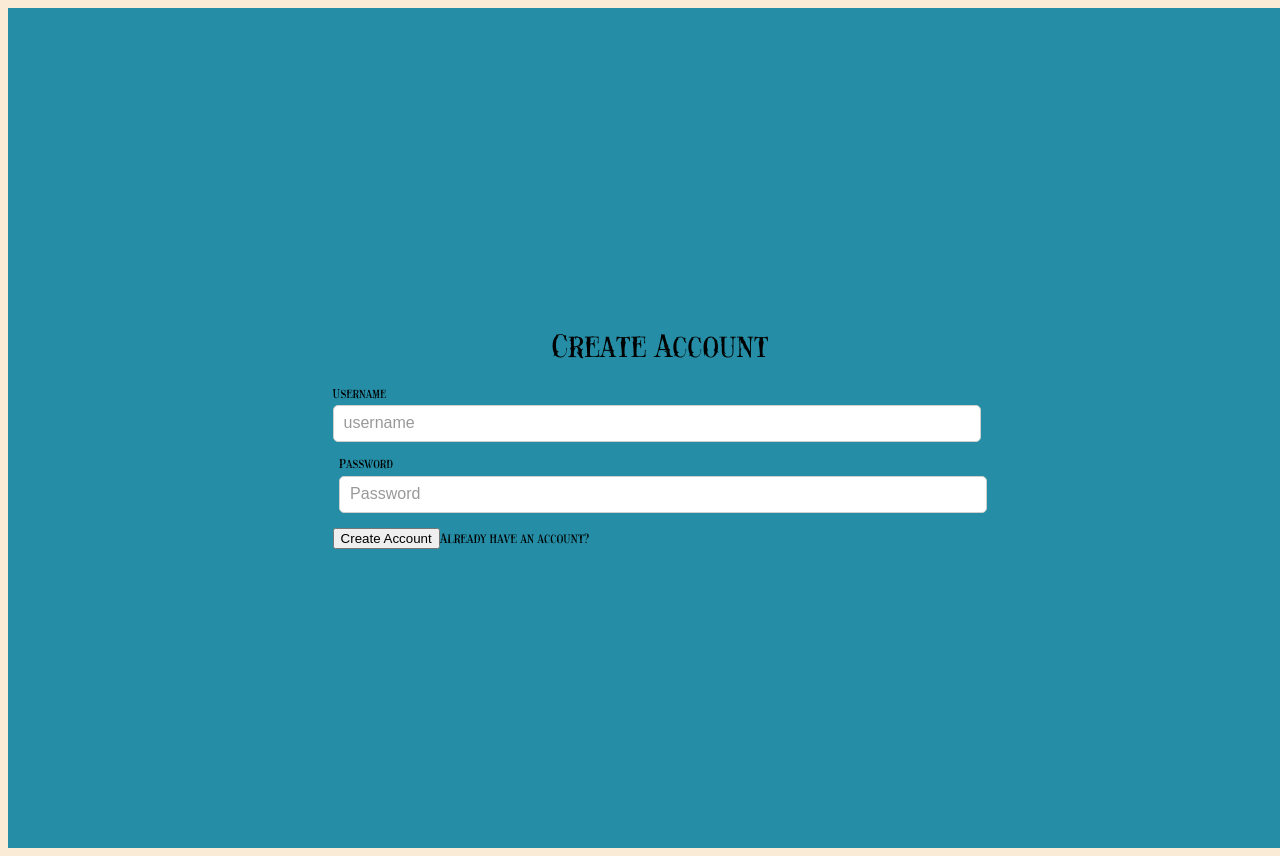
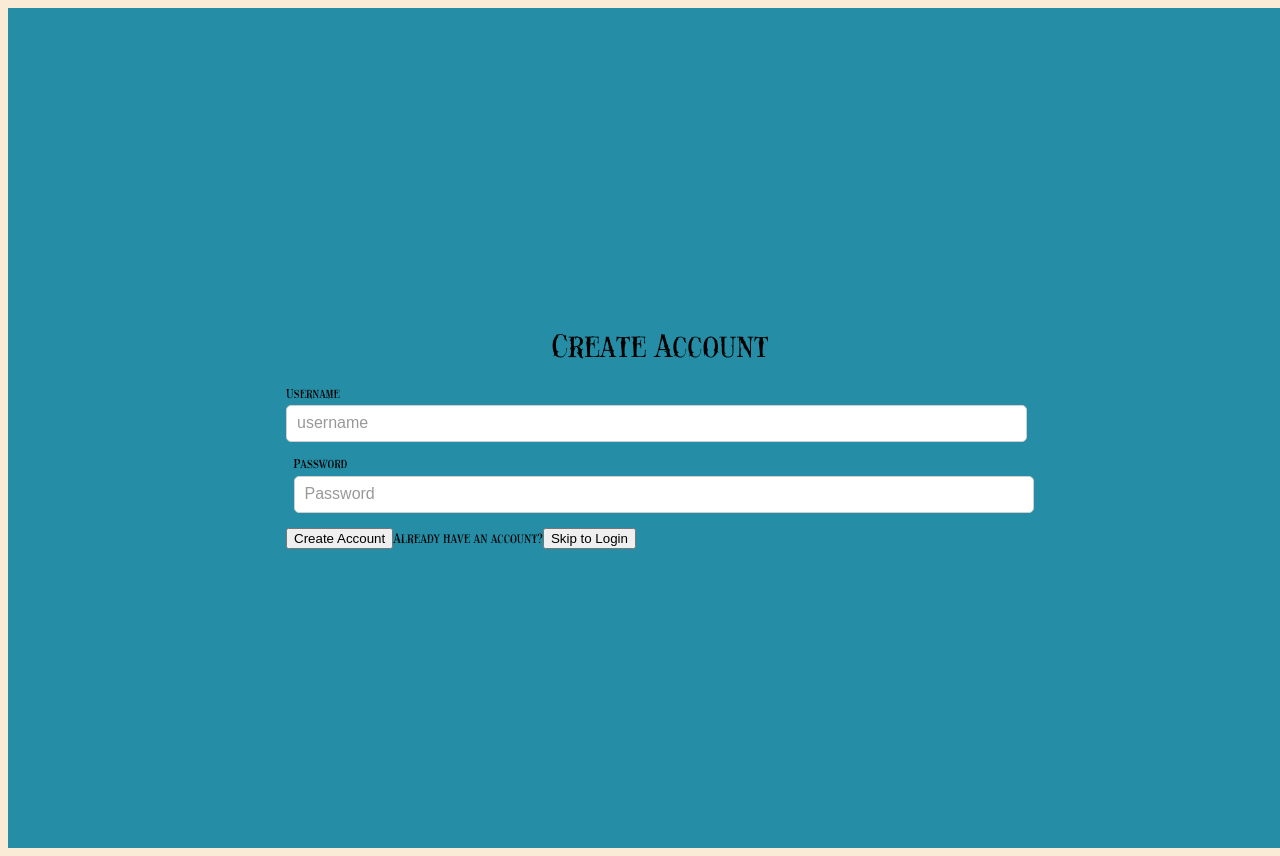
Before and after one commit to bethel-school-of-technology/team-debug-life-frontend, a React (Create React App) app: page /CreateAccount in a window 1280 px wide. Shown: the top 856 px of the page. Built offline with nearby package versions, Linux system fonts and the light colour scheme; a web font is replaced by a local one.

Commit message:
CreateAccount updates in progress

```diff
--- a/src/components/Create-account/CreateAccount.js
+++ b/src/components/Create-account/CreateAccount.js
@@ -1,7 +1,21 @@
-import React, { Component, useState } from 'react';
+import React, { useState } from 'react';
+// import PropTypes from 'prop-types';
 import "./createAccount.css";
+import { withRouter } from 'react-router-dom';
 
-export default function CreateAccount() {
+
+async function register(credentials) {
+    return fetch('http://localhost:8080/register', {
+        method: 'POST',
+        headers: {
+            'Content-Type': 'application/json'
+        },
+        body: JSON.stringify(credentials)
+    })
+    .then(data => data.status)
+}
+
+    function CreateAccount() {
         const [username, setUserName] = useState();
         const [password, setPassword] = useState();
 
@@ -13,8 +27,30 @@ export default function CreateAccount() {
             });
         }
 
+
+    // function CreateAccount( props ) {
+    //     const [username, setUserName] = useState();
+    //     const [password, setPassword] = useState();
+
+    //     const handleSubmit = async e => {
+    //         e.preventDefault();
+    //         const status = await register({
+    //             username,
+    //             password
+    //         });
+
+    //         fetch
+
+    //         if(username !== 'username-taken'){
+    //             props.history.push('/createaccount' && alert('Account created successfully!'))
+    //         } else {
+    //             props.history.push('/createaccount' && alert('This account already exist. Please login or create a new account.'))
+    //         }
+    //     }
+
         return(
             <div className = "wrapper">
+
                 <div className = "form-wrapper">
                     <h1>Create Account</h1>
                     <form onSubmit = {handleSubmit} noValidate>
@@ -42,7 +78,10 @@ export default function CreateAccount() {
                         </div>
                         <div className ="createAccount">
                             <button type="submit">Create Account</button>
-                        <small>Already have an account?</small>
+                        </div>
+                        <div className="disclaimer">
+                            <small >Already have an account?</small>
+                            <button type ="link">Skip to Login</button>
                         </div>
                     </form>
                 </div>
@@ -50,14 +89,4 @@ export default function CreateAccount() {
         )
     }
 
-
-async function register(credentials) {
-    return fetch('http://localhost:8080/register', {
-        method: 'POST',
-        headers: {
-            'Content-Type': 'application/json'
-        },
-        body: JSON.stringify(credentials)
-    })
-    .then(data => data.status)
-}
+export default withRouter(CreateAccount)
--- a/src/components/Login/Login.js
+++ b/src/components/Login/Login.js
@@ -1,7 +1,6 @@
 import React, { useState } from 'react';
 import PropTypes from 'prop-types';
 import './Login.css';
-// import {Redirect} from 'react-router-dom';
 import { withRouter } from 'react-router-dom';
 
 async function loginUser(credentials) {
@@ -28,8 +27,9 @@ async function loginUser(credentials) {
         props.setToken(token);
 
         if(token){
-            // return  <Redirect  to='/game' />
             props.history.push('/game')
+        } else {
+            props.history.push('/login' && alert('Your login credentials are incorrect. Please try again.'))
         }
     }
 
@@ -46,7 +46,6 @@ async function loginUser(credentials) {
                     <input type='password' onChange={e => setPassword(e.target.value)}/>
                 </label>
                 <div>
-
                     <button onClick={handleSubmit}>Login</button>
                 </div>
             </form>
@@ -58,5 +57,4 @@ Login.propTypes = {
     setToken: PropTypes.func.isRequired
 }
 
-
 export default withRouter(Login)
```
Lines whose indentation alone changed are shown as unchanged.
